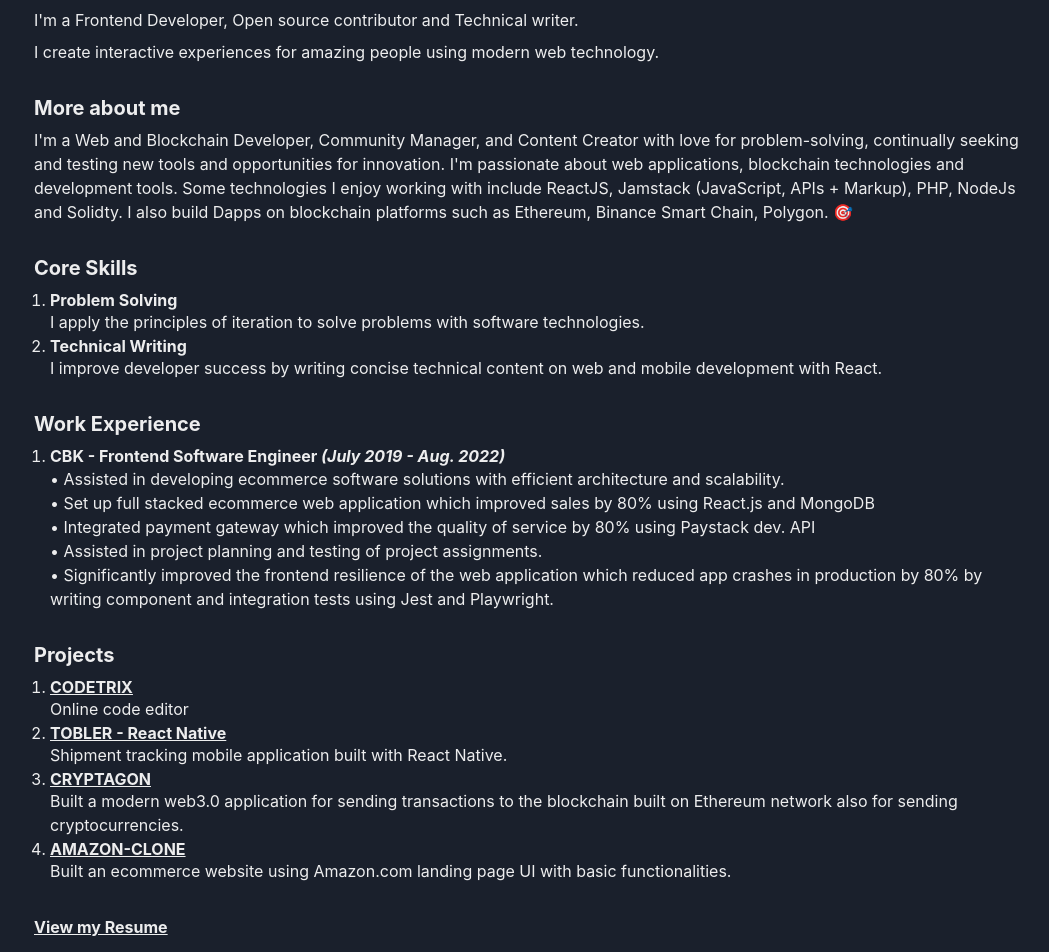
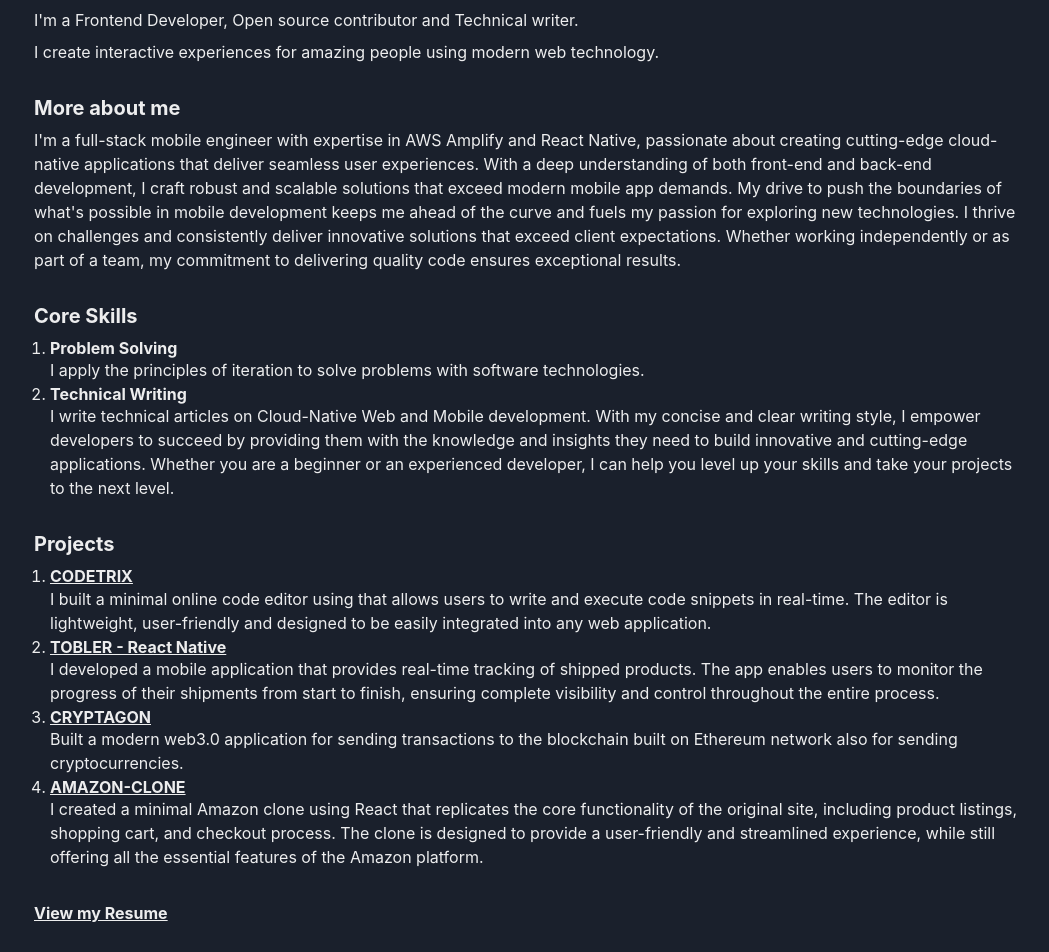
Before and after one commit to bellodavid/bellodavid.github.io, a Next.js app: page / in a window 1280 px wide. Shown: the part 180-1132 px from the top of the page, without its empty margins (110-1159 px from the left). Built offline with nearby package versions, Linux system fonts and the light colour scheme.

Commit message:
description

```diff
--- a/pages/index.tsx
+++ b/pages/index.tsx
@@ -17,10 +17,12 @@
         </Heading>
 
         <Text mb={".5rem"}>
-          I'm a Frontend Developer, Open source contributor and Technical writer.
+          I'm a Frontend Developer, Open source contributor and Technical
+          writer.
         </Text>
         <Text mb={".5rem"}>
-        I create interactive experiences for amazing people using modern web technology.
+          I create interactive experiences for amazing people using modern web
+          technology.
         </Text>
       </Box>
       <Box mb={"2rem"}>
@@ -37,9 +39,17 @@
           >
             Microsoft Learn Student Ambassador
           </Link> */}
-
-          I'm a Web and Blockchain Developer, Community Manager, and Content Creator with love for problem-solving, continually seeking and testing new tools and opportunities for innovation. I'm passionate about web applications, blockchain technologies and development tools. Some technologies I enjoy working with include ReactJS, Jamstack (JavaScript, APIs + Markup), PHP, NodeJs and Solidty. I also build Dapps on blockchain platforms such as Ethereum, Binance Smart Chain, Polygon. 🎯
-
+          I'm a full-stack mobile engineer with expertise in AWS Amplify and
+          React Native, passionate about creating cutting-edge cloud-native
+          applications that deliver seamless user experiences. With a deep
+          understanding of both front-end and back-end development, I craft
+          robust and scalable solutions that exceed modern mobile app demands.
+          My drive to push the boundaries of what's possible in mobile
+          development keeps me ahead of the curve and fuels my passion for
+          exploring new technologies. I thrive on challenges and consistently
+          deliver innovative solutions that exceed client expectations. Whether
+          working independently or as part of a team, my commitment to
+          delivering quality code ensures exceptional results.
         </Text>
       </Box>
       <Box mb={"2rem"}>
@@ -62,42 +72,49 @@
               Technical Writing
             </Heading>
             <Text>
-              I improve developer success by writing concise technical content
-              on web and mobile development with React.
+              I write technical articles on Cloud-Native Web and Mobile
+              development. With my concise and clear writing style, I empower
+              developers to succeed by providing them with the knowledge and
+              insights they need to build innovative and cutting-edge
+              applications. Whether you are a beginner or an experienced
+              developer, I can help you level up your skills and take your
+              projects to the next level.
             </Text>
           </ListItem>
         </OrderedList>
       </Box>
       <Box mb={"2rem"}>
-        <Heading as={"h2"} mb={"0.5rem"} size={"md"}>
+        {/* <Heading as={"h2"} mb={"0.5rem"} size={"md"}>
           Work Experience
         </Heading>
 
         <OrderedList>
           <ListItem>
             <Heading as={"h3"} size={"sm"}>
-              CBK - Frontend Software Engineer{" "}
-              <em>(July 2019 - Aug. 2022)</em>
+              CBK - Frontend Software Engineer <em>(July 2019 - Aug. 2022)</em>
             </Heading>
             <Text>
-            • Assisted in developing ecommerce software solutions with efficient architecture and scalability.
+              • Assisted in developing ecommerce software solutions with
+              efficient architecture and scalability.
             </Text>
             <Text>
-            •  Set up full stacked ecommerce web application which improved sales by 80% using React.js and
-MongoDB
+              • Set up full stacked ecommerce web application which improved
+              sales by 80% using React.js and MongoDB
             </Text>
             <Text>
-            •  Integrated payment gateway which improved the quality of service by 80% using Paystack dev. API
+              • Integrated payment gateway which improved the quality of service
+              by 80% using Paystack dev. API
             </Text>
             <Text>
-            •  Assisted in project planning and testing of project assignments.
+              • Assisted in project planning and testing of project assignments.
             </Text>
             <Text>
-            •  Significantly improved the frontend resilience of the web application which reduced app crashes in
-production by 80% by writing component and integration tests using Jest and Playwright.
+              • Significantly improved the frontend resilience of the web
+              application which reduced app crashes in production by 80% by
+              writing component and integration tests using Jest and Playwright.
             </Text>
           </ListItem>
-        </OrderedList>
+        </OrderedList> */}
       </Box>
       <Box mb={"2rem"}>
         <Heading as={"h2"} mb={"0.5rem"} size={"md"}>
@@ -105,7 +122,7 @@
         </Heading>
 
         <OrderedList>
-        <ListItem>
+          <ListItem>
             <Heading as={"h3"} size={"sm"}>
               <Link
                 href="https://codetrix.netlify.app/
@@ -116,7 +133,10 @@
               </Link>
             </Heading>
             <Text>
-            Online code editor
+              I built a minimal online code editor using that allows users to
+              write and execute code snippets in real-time. The editor is
+              lightweight, user-friendly and designed to be easily integrated
+              into any web application.
             </Text>
           </ListItem>
           <ListItem>
@@ -130,7 +150,10 @@
               </Link>
             </Heading>
             <Text>
-            Shipment tracking mobile application built with React Native.
+              I developed a mobile application that provides real-time tracking
+              of shipped products. The app enables users to monitor the progress
+              of their shipments from start to finish, ensuring complete
+              visibility and control throughout the entire process.
             </Text>
           </ListItem>
           <ListItem>
@@ -144,8 +167,9 @@
               </Link>
             </Heading>
             <Text>
-            Built a modern web3.0 application for sending transactions to the blockchain built on Ethereum network also
-            for sending cryptocurrencies.
+              Built a modern web3.0 application for sending transactions to the
+              blockchain built on Ethereum network also for sending
+              cryptocurrencies.
             </Text>
           </ListItem>
           <ListItem>
@@ -159,7 +183,12 @@
               </Link>
             </Heading>
             <Text>
-            Built an ecommerce website using Amazon.com landing page UI with basic functionalities.
+              I created a minimal Amazon clone using React that replicates the
+              core functionality of the original site, including product
+              listings, shopping cart, and checkout process. The clone is
+              designed to provide a user-friendly and streamlined experience,
+              while still offering all the essential features of the Amazon
+              platform.
             </Text>
           </ListItem>
         </OrderedList>
@@ -174,7 +203,6 @@
           textDecoration={"underline"}
         >
           View my Resume
-
         </Link>
       </Box>
     </HomeLayout>
```
